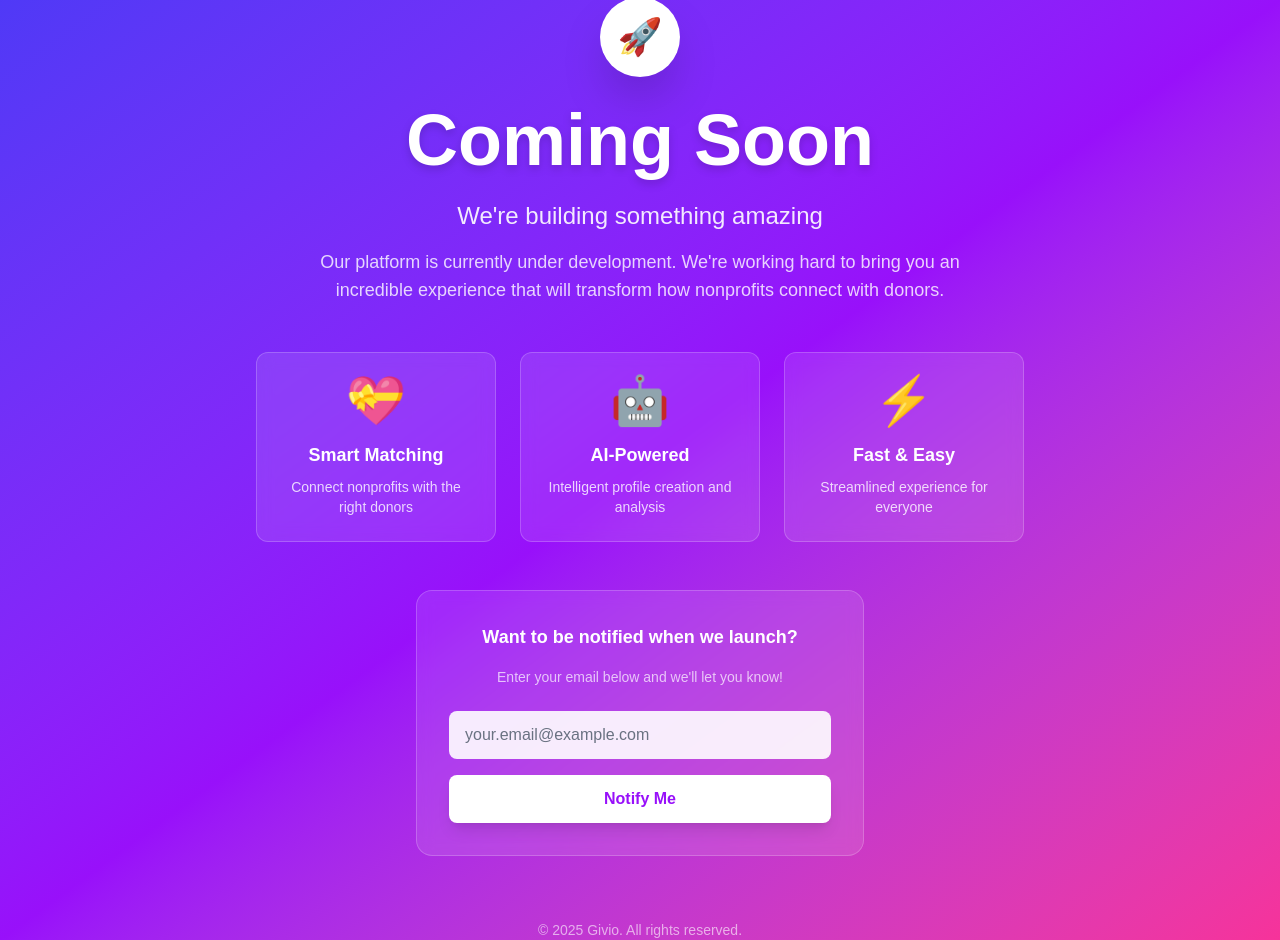
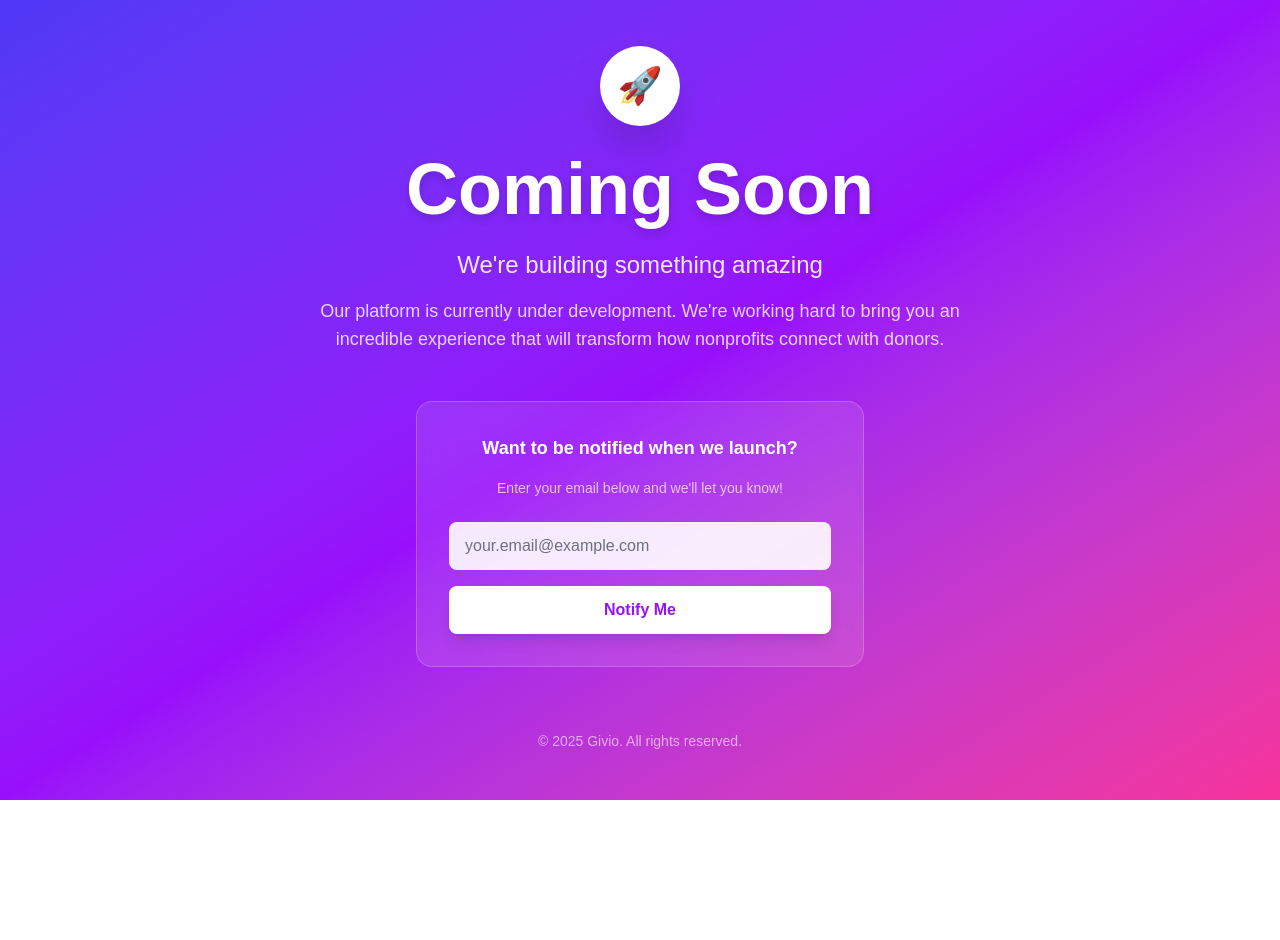
Before and after one commit to BryceRodgers7/nonprofit-tinder-react, a Next.js app: page / in a window 1280 px wide. After the commit the page ends 800 px from the top, so only its background shows below. Built offline with nearby package versions, Linux system fonts and the light colour scheme; no server answers.

Commit message:
removed 3 icons from coming soon page

```diff
--- a/app/page.tsx
+++ b/app/page.tsx
@@ -63,32 +63,7 @@ export default function ComingSoon() {
           </p>
         </div>
 
-        {/* Features Preview */}
-        <div className="grid grid-cols-1 md:grid-cols-3 gap-6 max-w-3xl mx-auto mb-12">
-          <div className="bg-white/10 backdrop-blur-sm rounded-xl p-6 border border-white/20">
-            <div className="text-5xl mb-4">💝</div>
-            <h3 className="text-white font-semibold text-lg mb-2">Smart Matching</h3>
-            <p className="text-white/80 text-sm">
-              Connect nonprofits with the right donors
-            </p>
-          </div>
 
-          <div className="bg-white/10 backdrop-blur-sm rounded-xl p-6 border border-white/20">
-            <div className="text-5xl mb-4">🤖</div>
-            <h3 className="text-white font-semibold text-lg mb-2">AI-Powered</h3>
-            <p className="text-white/80 text-sm">
-              Intelligent profile creation and analysis
-            </p>
-          </div>
-
-          <div className="bg-white/10 backdrop-blur-sm rounded-xl p-6 border border-white/20">
-            <div className="text-5xl mb-4">⚡</div>
-            <h3 className="text-white font-semibold text-lg mb-2">Fast & Easy</h3>
-            <p className="text-white/80 text-sm">
-              Streamlined experience for everyone
-            </p>
-          </div>
-        </div>
 
         {/* Call to Action */}
         <div className="bg-white/10 backdrop-blur-sm rounded-2xl p-8 max-w-md mx-auto border border-white/20">
```
